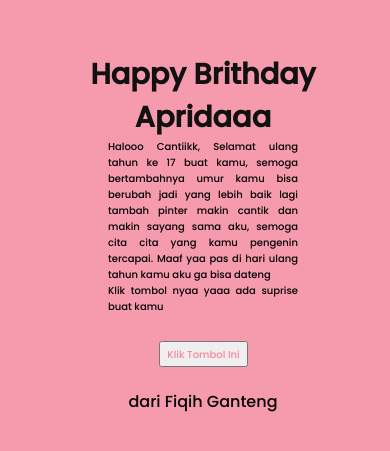
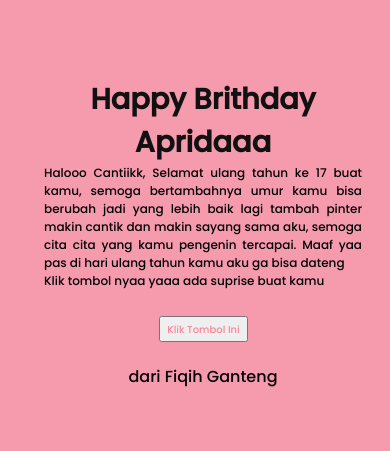
Before and after one commit to fiqihbadrian/dey, a plain HTML site: page index.html in a window 390 px wide. Shown: the part 189-640 px from the top of the page. Drawn offline with Linux system fonts and the light colour scheme.

Commit message:
Update style.css

```diff
--- a/css/style.css
+++ b/css/style.css
@@ -139,9 +139,9 @@ body{
         text-align: center;
     }
     .description{
-        font-size: 10px;
-        margin-left: 10em;
-        margin-right: 10em;
+        font-size: 12px;
+        margin-left: 3em;
+        margin-right: 3em;
     }
 
     .button a{
```
